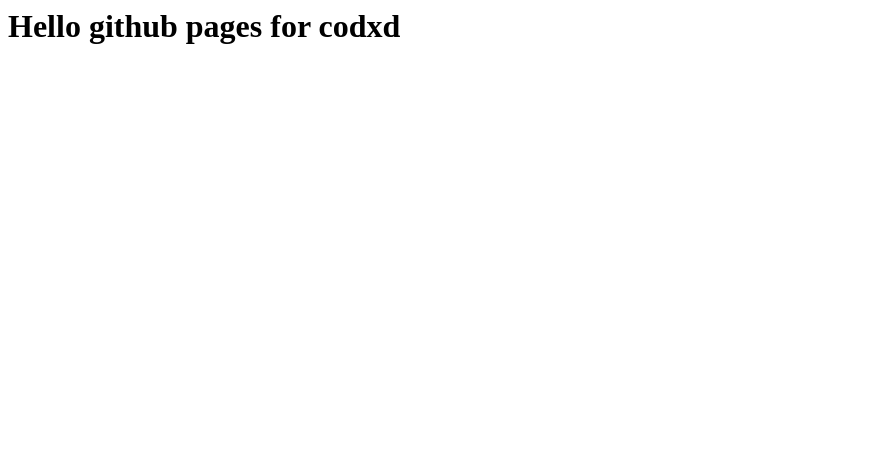
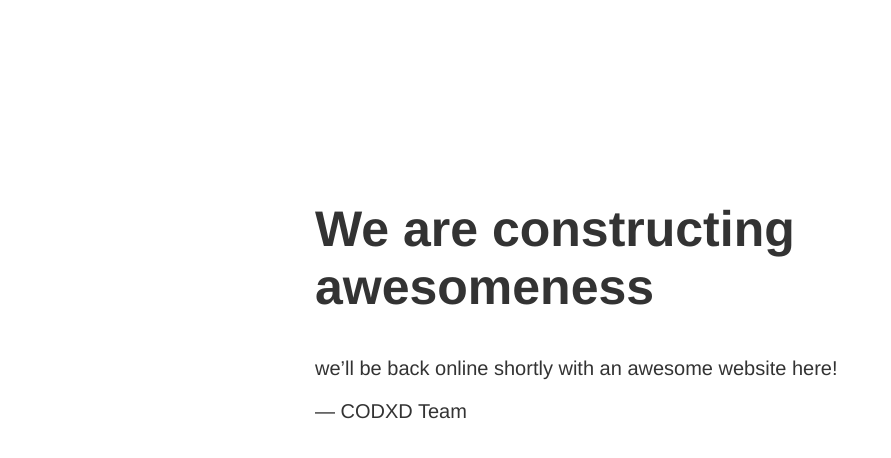
Before and after one commit to codxdin/codxd.github.io, a plain HTML site: page index.html in a window 1280 px wide. Shown: the whole page, without its empty margins (0-891 px from the left). Drawn offline with Linux system fonts and the light colour scheme.

Commit message:
Update index.html

```diff
--- a/index.html
+++ b/index.html
@@ -1 +1,18 @@
-<h1>Hello github pages for codxd</h1>
+<!doctype html>
+<title>Site under construction</title>
+<style>
+  body { text-align: center; padding: 150px; }
+  h1 { font-size: 50px; }
+  body { font: 20px Helvetica, sans-serif; color: #333; }
+  article { display: block; text-align: left; width: 650px; margin: 0 auto; }
+  a { color: #dc8100; text-decoration: none; }
+  a:hover { color: #333; text-decoration: none; }
+</style>
+
+<article>
+    <h1>We are constructing awesomeness</h1>
+    <div>
+        <p>we&rsquo;ll be back online shortly with an awesome website here!</p>
+        <p>&mdash; CODXD Team</p>
+    </div>
+</article>
```
